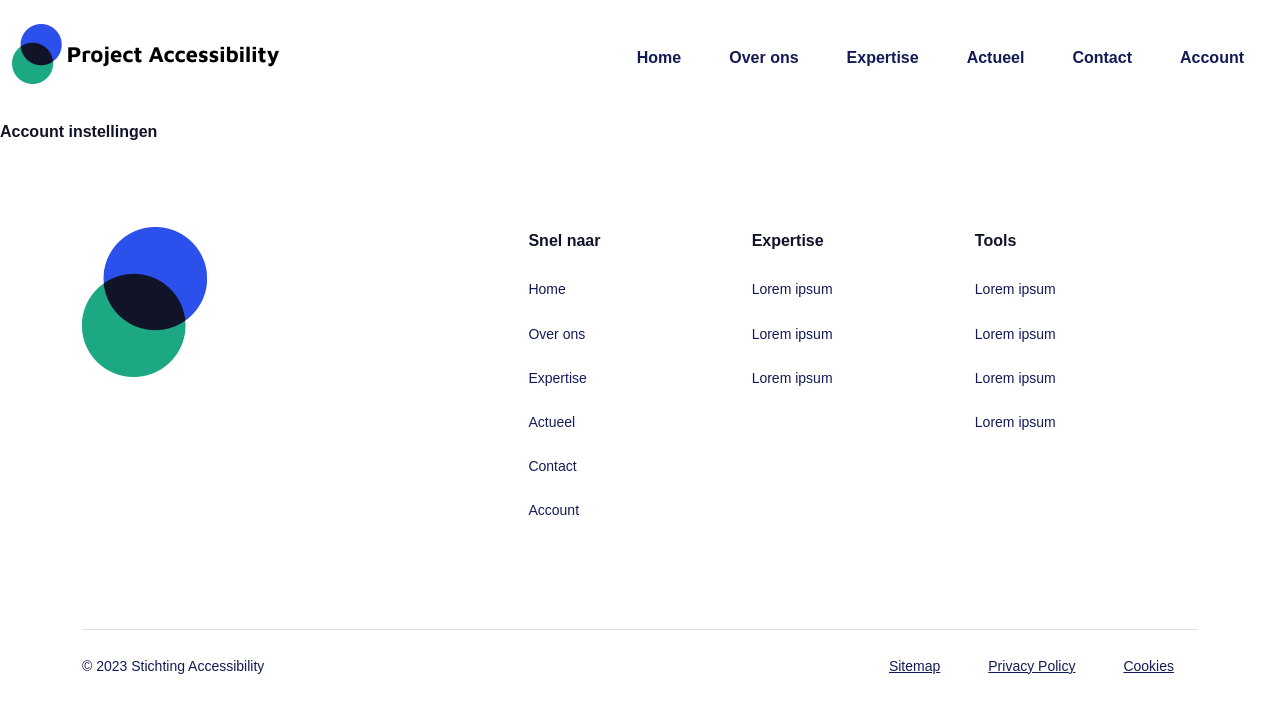
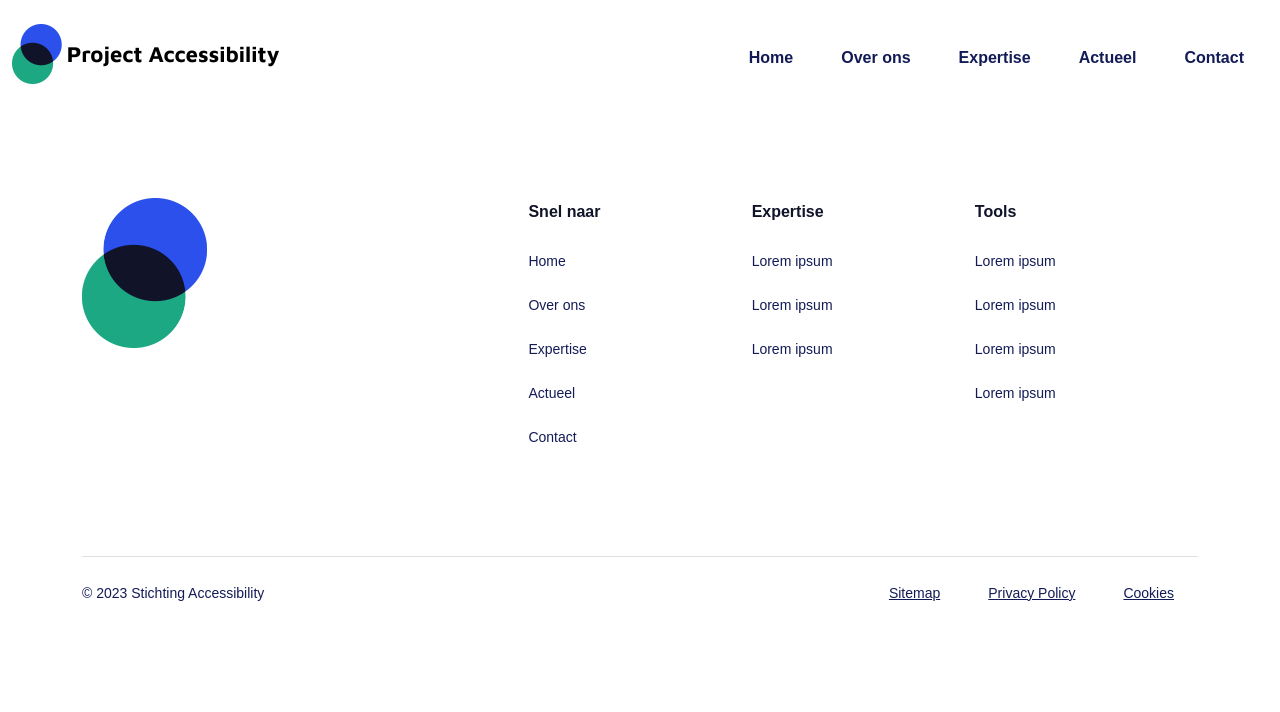
Before and after one commit to MrMisterMisterMister/project-accessibility, a React (Create React App) app in the folder ClientApp/: page /account in a window 1280 px wide. Shown: the top 712 px of the page. Built offline with nearby package versions, Linux system fonts and the light colour scheme.

Commit message:
Revert "Link naar account gemaakt (nog niet af)"
This reverts commit 2b08cc6b8ec924222f24fb21f2be77b715be61aa.

```diff
--- a/ClientApp/src/AppRoutes.js
+++ b/ClientApp/src/AppRoutes.js
@@ -1,6 +1,5 @@
 import { Home } from "./pages/Home";
 import { PrivacyPolicy } from "./pages/PrivacyPolicy";
-import { Account } from "./pages/Account";
 
 const AppRoutes = [
   {
@@ -10,10 +9,6 @@ const AppRoutes = [
   {
     path: '/privacy-policy',
     element: <PrivacyPolicy />
-  },
-  {
-    path: '/account',
-    element: <Account />
   }
 ];
 
--- a/ClientApp/src/components/Footer.js
+++ b/ClientApp/src/components/Footer.js
@@ -9,7 +9,6 @@ const snelNaarLinks = [
     { name: 'Expertise', path: '/expertise' },
     { name: 'Actueel', path: '/actueel' },
     { name: 'Contact', path: '/contact' },
-    {name: 'Account', path: '/Account'},
 ];
 
 const expertiseLinks = [
--- a/ClientApp/src/components/Header.js
+++ b/ClientApp/src/components/Header.js
@@ -10,7 +10,6 @@ const websiteLinks = [
     { name: 'Expertise', path: '/expertise' },
     { name: 'Actueel', path: '/actueel' },
     { name: 'Contact', path: '/contact' },
-    {name: 'Account', path: './Account'},
 ];
 
 // Header component
@@ -25,7 +24,7 @@ const Header = () => {
                 <NavMobile links={websiteLinks} />
             </Container>
         </header>
-)}
-
+    );
+}
 
 export default Header;
--- a/ClientApp/src/pages/Account.js
+++ /dev/null
@@ -1,12 +0,0 @@
-import React, { Component } from "react";
-import "./Styling/Account.css";
-
-export class Account extends Component {
-    render() {
-        return (
-            <div>
-                <h1>Account instellingen</h1>
-            </div>
-        );
-    }
-}
--- a/ClientApp/src/pages/Styling/Account.css
+++ /dev/null
@@ -1,3 +0,0 @@
-h1{
-    color:blue;
-}
```
Also changed, not shown: 1 other file (tests, documents, lock files or other folders). Lines whose indentation alone changed are shown as unchanged.
